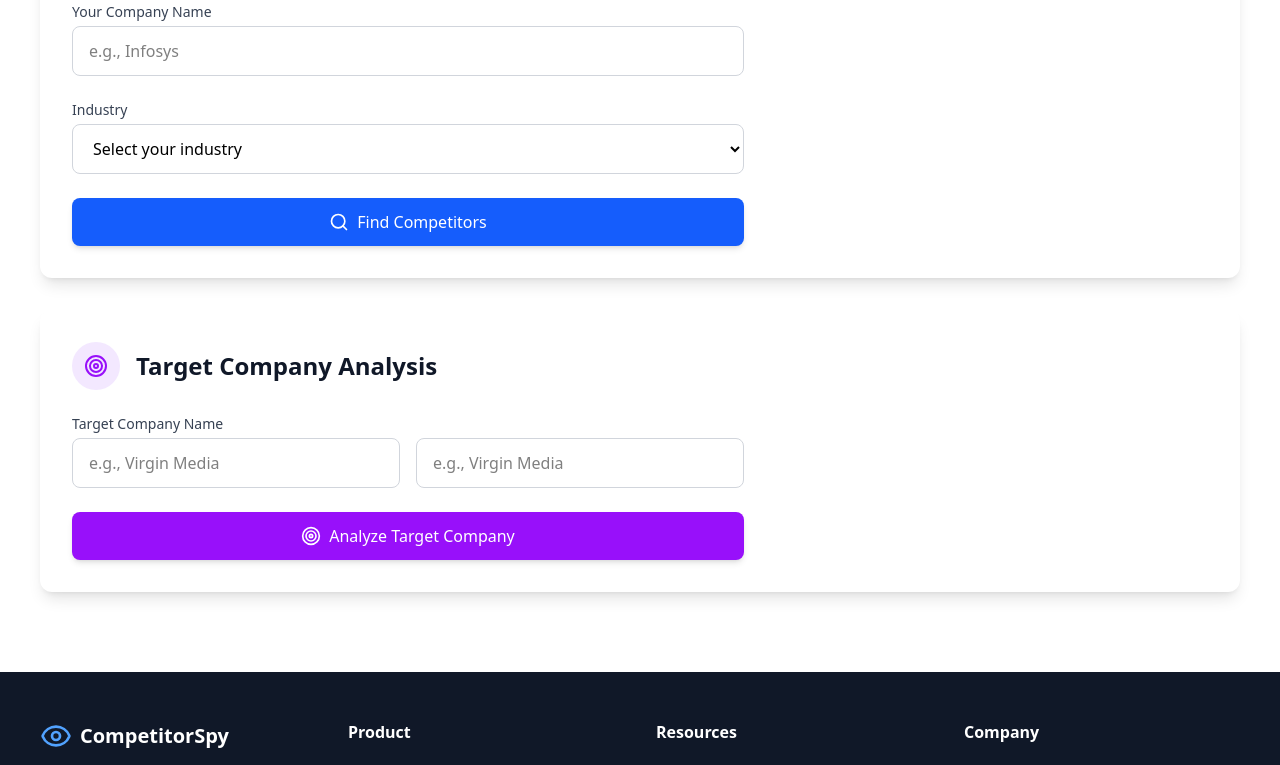
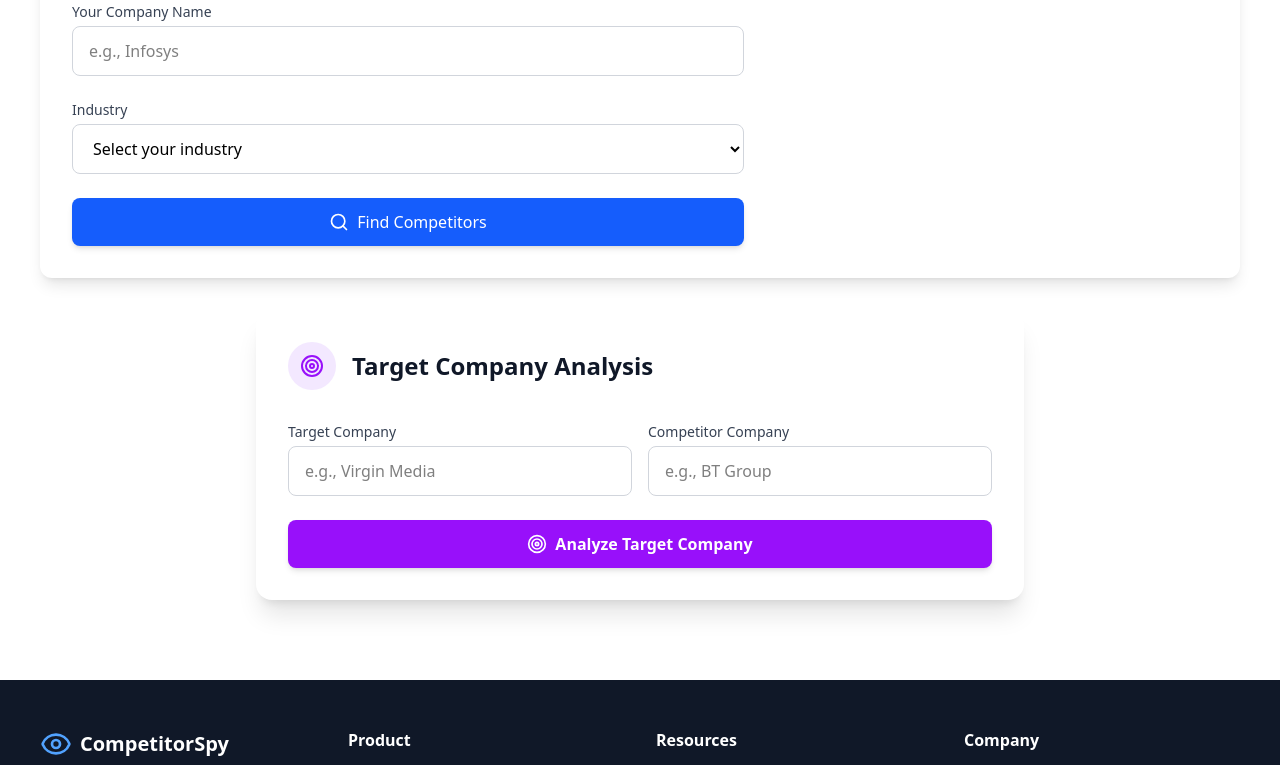
Before and after one commit to NOOB-3301/AI_-Competitor_Analysis, a Next.js app: page /analysis in a window 1280 px wide. Shown: the part 398-1163 px from the top of the page. Built offline with nearby package versions, Linux system fonts and the light colour scheme.

Commit message:
feat: Simplify TargetAnalysis component by removing unused props and enhancing form structure; update result display for improved clarity

```diff
--- a/app/analysis/page.tsx
+++ b/app/analysis/page.tsx
@@ -38,10 +38,7 @@
             isActive={analysisStep === 1}
             onComplete={() => setAnalysisStep(2)}
           />
-          <TargetAnalysis
-            // isActive={analysisStep === 2}
-            // onBack={() => setAnalysisStep(1)}
-          />
+          <TargetAnalysis/>
         </div>
       </div>
     </main>
--- a/app/components/analysiscomp/TargetAnalysis.tsx
+++ b/app/components/analysiscomp/TargetAnalysis.tsx
@@ -3,105 +3,93 @@
 import { motion, AnimatePresence } from 'framer-motion'
 import {
   TargetIcon,
-  ArrowLeftIcon,
   LoaderIcon,
   ExternalLinkIcon,
 } from 'lucide-react'
 import axios from 'axios'
-interface TargetAnalysisProps {
-  isActive: boolean
-  onBack: () => void
+
+interface AnalysisResult {
+  title: string
+  link: string
 }
-interface AnalysisResult {
-  competitor: string
-  relationship: string
-  description: string
-  confidence: number
-}
+
 export const TargetAnalysis = () => {
   const [targetCompany, setTargetCompany] = useState('')
   const [competitorCompany, setCompetitorCompany] = useState('')
-
   const [isLoading, setIsLoading] = useState(false)
   const [results, setResults] = useState<AnalysisResult[]>([])
-
 
   const handleSubmit = async (e: React.FormEvent) => {
     e.preventDefault()
     setIsLoading(true)
-
-    const resp = await axios.post("/api/getcollabs",{
+    const resp = await axios.post("/api/getcollabs", {
       targetCompany,
       competitorCompany
     })
     setIsLoading(false)
-    console.log(resp.data)
-
+    setResults(resp.data.results)
   }
-
 
   return (
     <motion.section
-      className={`bg-white rounded-xl shadow-lg p-8 w-full`}
-      initial={{
-        opacity: 0,
-        y: 20,
-      }}
-      animate={{
-        opacity: 1,
-        y: 0,
-      }}
-      transition={{
-        duration: 0.6,
-      }}
+      className="bg-white rounded-2xl shadow-xl p-8 w-full max-w-3xl mx-auto"
+      initial={{ opacity: 0, y: 20 }}
+      animate={{ opacity: 1, y: 0 }}
+      transition={{ duration: 0.6 }}
     >
-      <div className="flex items-center justify-between mb-6">
-        <div className="flex items-center">
-          <div className="bg-purple-100 rounded-full p-3 mr-4">
+      <div className="flex items-center mb-8">
+        <div className="bg-purple-100 p-3 rounded-full mr-4">
           <TargetIcon className="h-6 w-6 text-purple-600" />
         </div>
         <h2 className="text-2xl font-bold text-gray-900">
           Target Company Analysis
         </h2>
       </div>
-      </div>
-      <form onSubmit={handleSubmit} className="space-y-6 max-w-2xl">
+
+      <form onSubmit={handleSubmit} className="space-y-6">
+        <div className="grid grid-cols-1 md:grid-cols-2 gap-4">
           <div>
             <label
-            htmlFor="target"
+              htmlFor="target-company"
               className="block text-sm font-medium text-gray-700 mb-1"
             >
-            Target Company Name
+              Target Company
             </label>
-          <div className='flex flex-row gap-4'>
             <input
+              id="target-company"
               type="text"
-              id="target"
               value={targetCompany}
               onChange={(e) => setTargetCompany(e.target.value)}
               className="w-full px-4 py-3 rounded-lg border border-gray-300 focus:ring-2 focus:ring-purple-500 focus:border-purple-500 outline-none"
               placeholder="e.g., Virgin Media"
+              required
             />
+          </div>
+          <div>
+            <label
+              htmlFor="competitor-company"
+              className="block text-sm font-medium text-gray-700 mb-1"
+            >
+              Competitor Company
+            </label>
             <input
+              id="competitor-company"
               type="text"
-              id="target"
               value={competitorCompany}
               onChange={(e) => setCompetitorCompany(e.target.value)}
               className="w-full px-4 py-3 rounded-lg border border-gray-300 focus:ring-2 focus:ring-purple-500 focus:border-purple-500 outline-none"
-              placeholder="e.g., Virgin Media"
+              placeholder="e.g., BT Group"
+              required
             />
           </div>
         </div>
+
         <motion.button
           type="submit"
-          className="w-full px-6 py-3 bg-purple-600 text-white font-medium rounded-lg shadow-md hover:bg-purple-700 flex items-center justify-center"
-          whileHover={{
-            scale: 1.02,
-          }}
-          whileTap={{
-            scale: 0.98,
-          }}
           disabled={isLoading}
+          className="w-full px-6 py-3 bg-purple-600 text-white font-semibold rounded-lg shadow-md hover:bg-purple-700 transition flex items-center justify-center disabled:opacity-60 disabled:cursor-not-allowed"
+          whileHover={{ scale: 1.02 }}
+          whileTap={{ scale: 0.98 }}
         >
           {isLoading ? (
             <LoaderIcon className="h-5 w-5 animate-spin" />
@@ -113,73 +101,50 @@
           )}
         </motion.button>
       </form>
+
       <AnimatePresence>
         {results.length > 0 && (
           <motion.div
-            initial={{
-              opacity: 0,
-              height: 0,
-            }}
-            animate={{
-              opacity: 1,
-              height: 'auto',
-            }}
-            exit={{
-              opacity: 0,
-              height: 0,
-            }}
-            className="mt-8"
+            initial={{ opacity: 0, height: 0 }}
+            animate={{ opacity: 1, height: 'auto' }}
+            exit={{ opacity: 0, height: 0 }}
+            className="mt-10"
           >
             <h3 className="text-lg font-semibold text-gray-900 mb-4">
               Analysis Results
             </h3>
             <div className="space-y-4">
               {results.map((result, index) => (
-                <motion.div
+                <motion.a
                   key={index}
-                  className="p-6 bg-gray-50 rounded-lg border border-gray-200"
-                  initial={{
-                    opacity: 0,
-                    y: 20,
-                  }}
-                  animate={{
-                    opacity: 1,
-                    y: 0,
-                  }}
-                  transition={{
-                    delay: index * 0.1,
-                  }}
+                  href={result.link}
+                  target="_blank"
+                  rel="noopener noreferrer"
+                  className="block p-5 bg-gray-50 hover:bg-purple-50 border border-gray-200 rounded-lg shadow-sm transition-colors"
+                  initial={{ opacity: 0, y: 20 }}
+                  animate={{ opacity: 1, y: 0 }}
+                  transition={{ delay: index * 0.05 }}
                 >
-                  <div className="flex justify-between items-start mb-2">
-                    <h4 className="text-lg font-semibold text-gray-900">
-                      {result.competitor}
+                  <div className="flex justify-between items-start">
+                    <h4 className="text-md font-semibold text-purple-800 hover:underline">
+                      {result.title}
                     </h4>
-                    <span className="px-3 py-1 bg-purple-100 text-purple-800 rounded-full text-sm">
-                      {result.confidence}% Confidence
-                    </span>
+                    <ExternalLinkIcon className="h-4 w-4 text-purple-400 mt-1" />
                   </div>
-                  <p className="text-gray-600 mb-2">{result.relationship}</p>
-                  <p className="text-gray-500 text-sm">{result.description}</p>
-                </motion.div>
+                  <p className="text-sm text-gray-500 truncate">{result.link}</p>
+                </motion.a>
               ))}
             </div>
-            <motion.div
-              className="mt-6 text-center"
-              initial={{
-                opacity: 0,
-              }}
-              animate={{
-                opacity: 1,
-              }}
-            >
+
+            <div className="mt-6 text-center">
               <a
                 href="#"
-                className="inline-flex items-center text-purple-600 hover:text-purple-800"
+                className="inline-flex items-center text-purple-600 hover:text-purple-800 transition"
               >
-                View Detailed Report{' '}
+                View Detailed Report
                 <ExternalLinkIcon className="ml-1 h-4 w-4" />
               </a>
-            </motion.div>
+            </div>
           </motion.div>
         )}
       </AnimatePresence>
```
Lines whose indentation alone changed are shown as unchanged.
